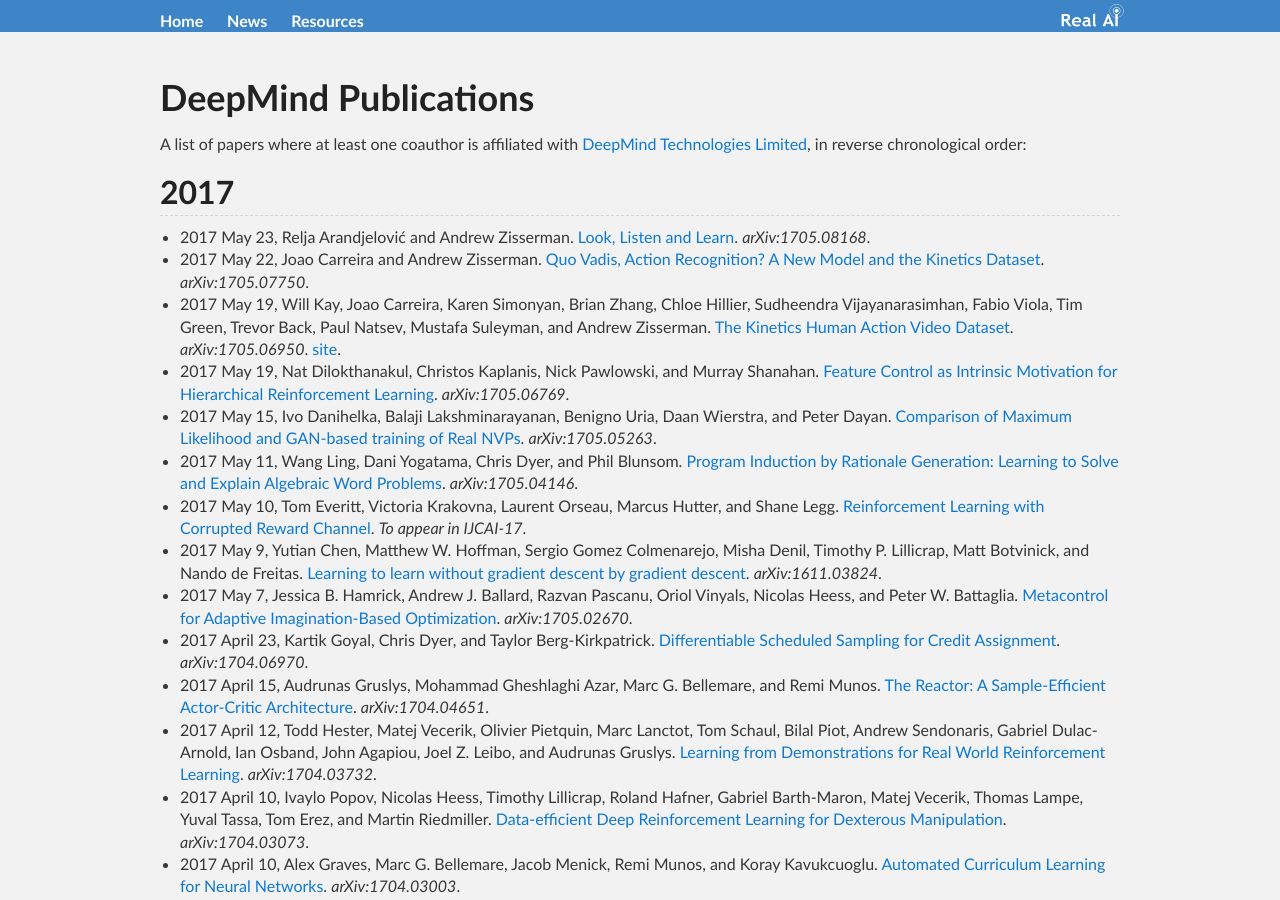
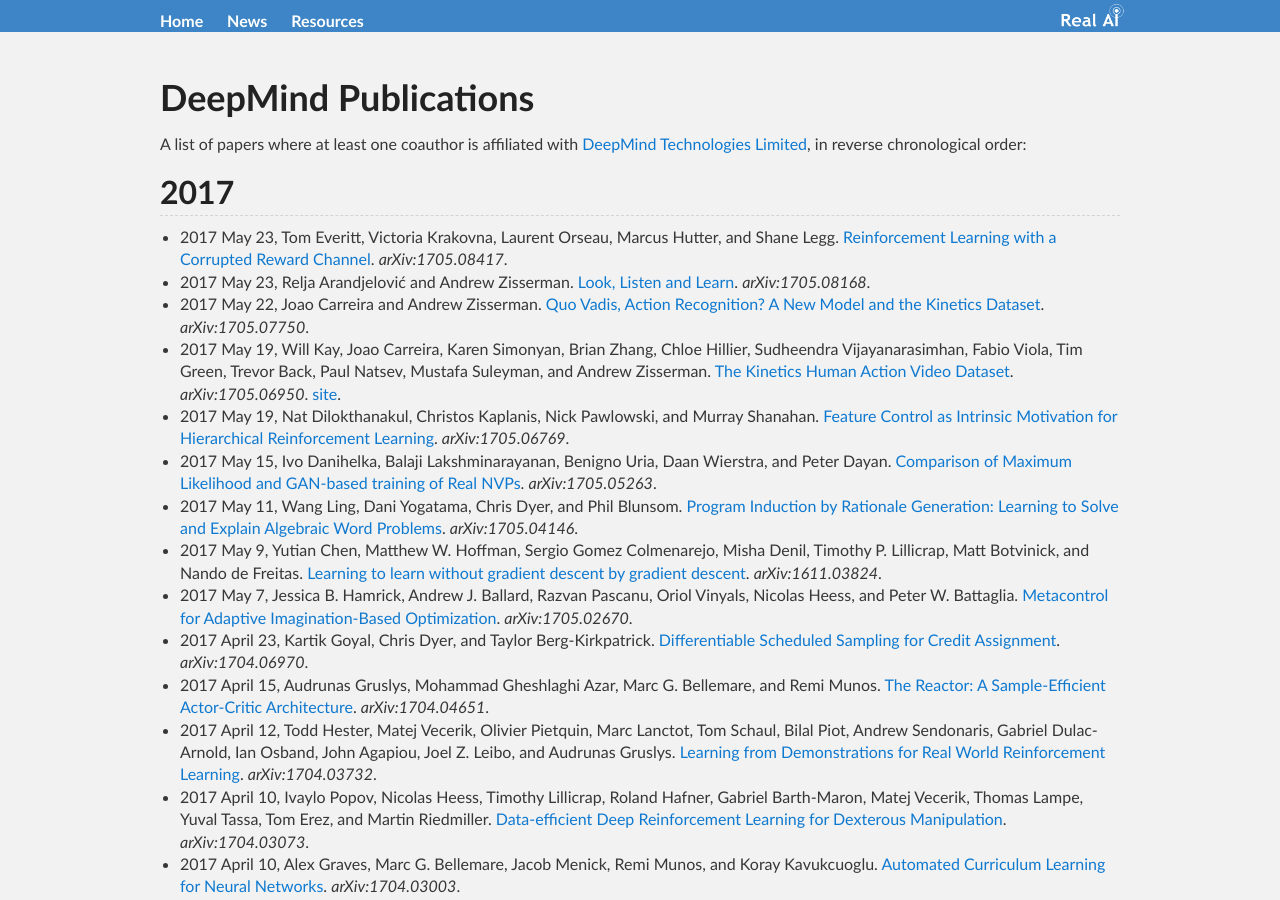
Before and after one commit to Tonywuhk/realai.org, a Jekyll site: the page built from labs/deepmind-publications.md, in a window 1280 px wide and 900 px high. Built offline with Jekyll 4.4.1, drawn with Linux system fonts in a browser that asks for light colours; our own code applies the rules of GitHub Pages for plain Markdown files; formulas are drawn with MathJax 3; comment, search, counter and statistics services are not loaded; the repository's description, which GitHub fills in, is left out.

Commit message:
Update deepmind-publications.md

```diff
--- a/labs/deepmind-publications.md
+++ b/labs/deepmind-publications.md
@@ -8,13 +8,13 @@
 
 ## 2017
 
+* 2017 May 23, Tom Everitt, Victoria Krakovna, Laurent Orseau, Marcus Hutter, and Shane Legg. [Reinforcement Learning with a Corrupted Reward Channel](https://arxiv.org/abs/1705.08417). *arXiv:1705.08417*.
 * 2017 May 23, Relja Arandjelović and Andrew Zisserman. [Look, Listen and Learn](https://arxiv.org/abs/1705.08168). *arXiv:1705.08168*.
 * 2017 May 22, Joao Carreira and Andrew Zisserman. [Quo Vadis, Action Recognition? A New Model and the Kinetics Dataset](https://arxiv.org/abs/1705.07750). *arXiv:1705.07750*.
 * 2017 May 19, Will Kay, Joao Carreira, Karen Simonyan, Brian Zhang, Chloe Hillier, Sudheendra Vijayanarasimhan, Fabio Viola, Tim Green, Trevor Back, Paul Natsev, Mustafa Suleyman, and Andrew Zisserman. [The Kinetics Human Action Video Dataset](https://arxiv.org/abs/1705.06950). *arXiv:1705.06950*. [site](http://deepmind.com/kinetics).
 * 2017 May 19, Nat Dilokthanakul, Christos Kaplanis, Nick Pawlowski, and Murray Shanahan. [Feature Control as Intrinsic Motivation for Hierarchical Reinforcement Learning](https://arxiv.org/abs/1705.06769). *arXiv:1705.06769*.
 * 2017 May 15, Ivo Danihelka, Balaji Lakshminarayanan, Benigno Uria, Daan Wierstra, and Peter Dayan. [Comparison of Maximum Likelihood and GAN-based training of Real NVPs](https://arxiv.org/abs/1705.05263). *arXiv:1705.05263*.
 * 2017 May 11, Wang Ling, Dani Yogatama, Chris Dyer, and Phil Blunsom. [Program Induction by Rationale Generation: Learning to Solve and Explain Algebraic Word Problems](https://arxiv.org/abs/1705.04146). *arXiv:1705.04146*.
-* 2017 May 10, Tom Everitt, Victoria Krakovna, Laurent Orseau, Marcus Hutter, and Shane Legg. [Reinforcement Learning with Corrupted Reward Channel](http://www.tomeveritt.se/papers/IJCAI17-rewardcorruption.pdf). *To appear in IJCAI-17*.
 * 2017 May 9, Yutian Chen, Matthew W. Hoffman, Sergio Gomez Colmenarejo, Misha Denil, Timothy P. Lillicrap, Matt Botvinick, and Nando de Freitas. [Learning to learn without gradient descent by gradient descent](https://arxiv.org/abs/1611.03824). *arXiv:1611.03824*.
 * 2017 May 7, Jessica B. Hamrick, Andrew J. Ballard, Razvan Pascanu, Oriol Vinyals, Nicolas Heess, and Peter W. Battaglia. [Metacontrol for Adaptive Imagination-Based Optimization](https://arxiv.org/abs/1705.02670). *arXiv:1705.02670*.
 * 2017 April 23, Kartik Goyal, Chris Dyer, and Taylor Berg-Kirkpatrick. [Differentiable Scheduled Sampling for Credit Assignment](https://arxiv.org/abs/1704.06970). *arXiv:1704.06970*.
```
